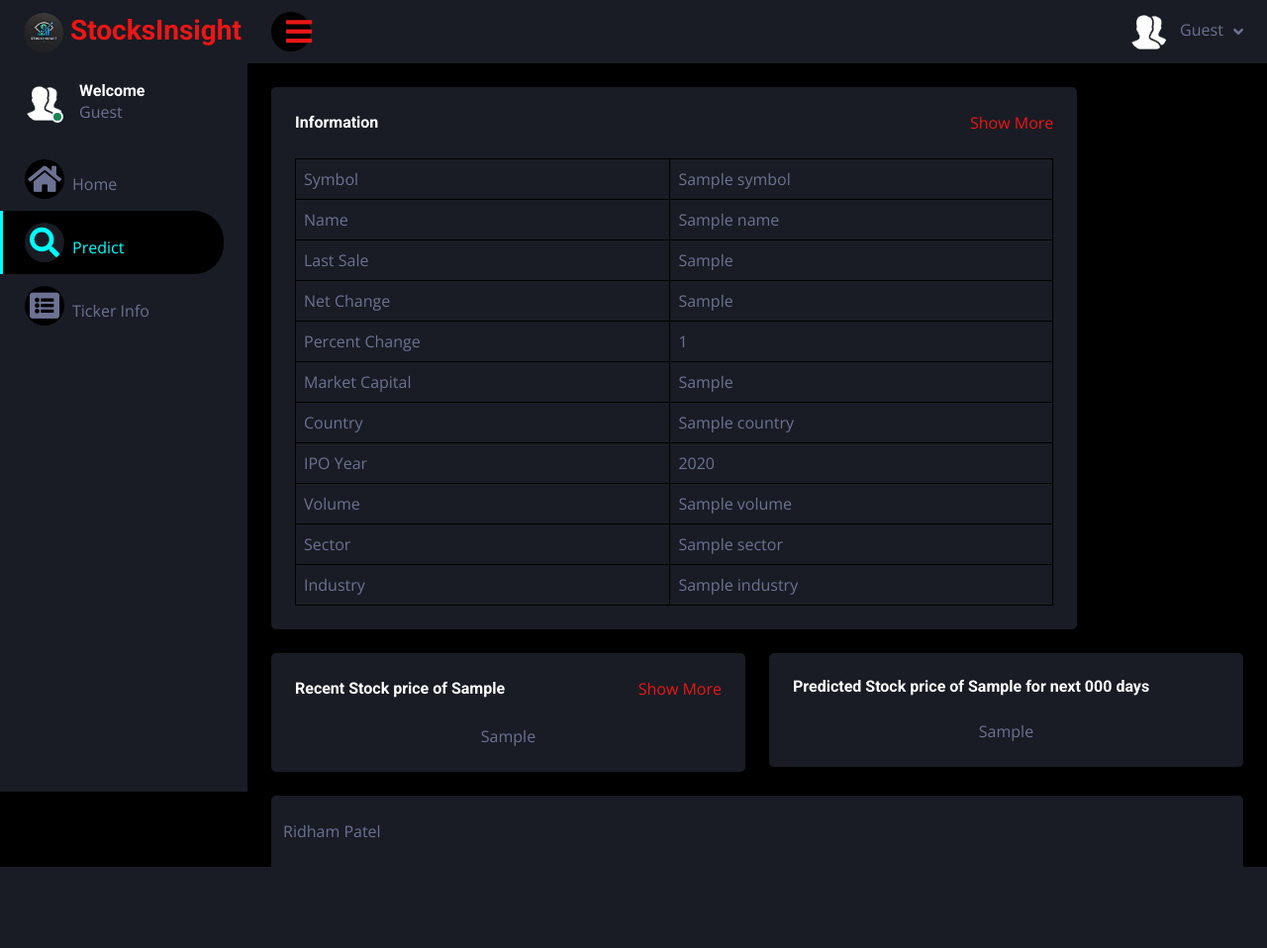
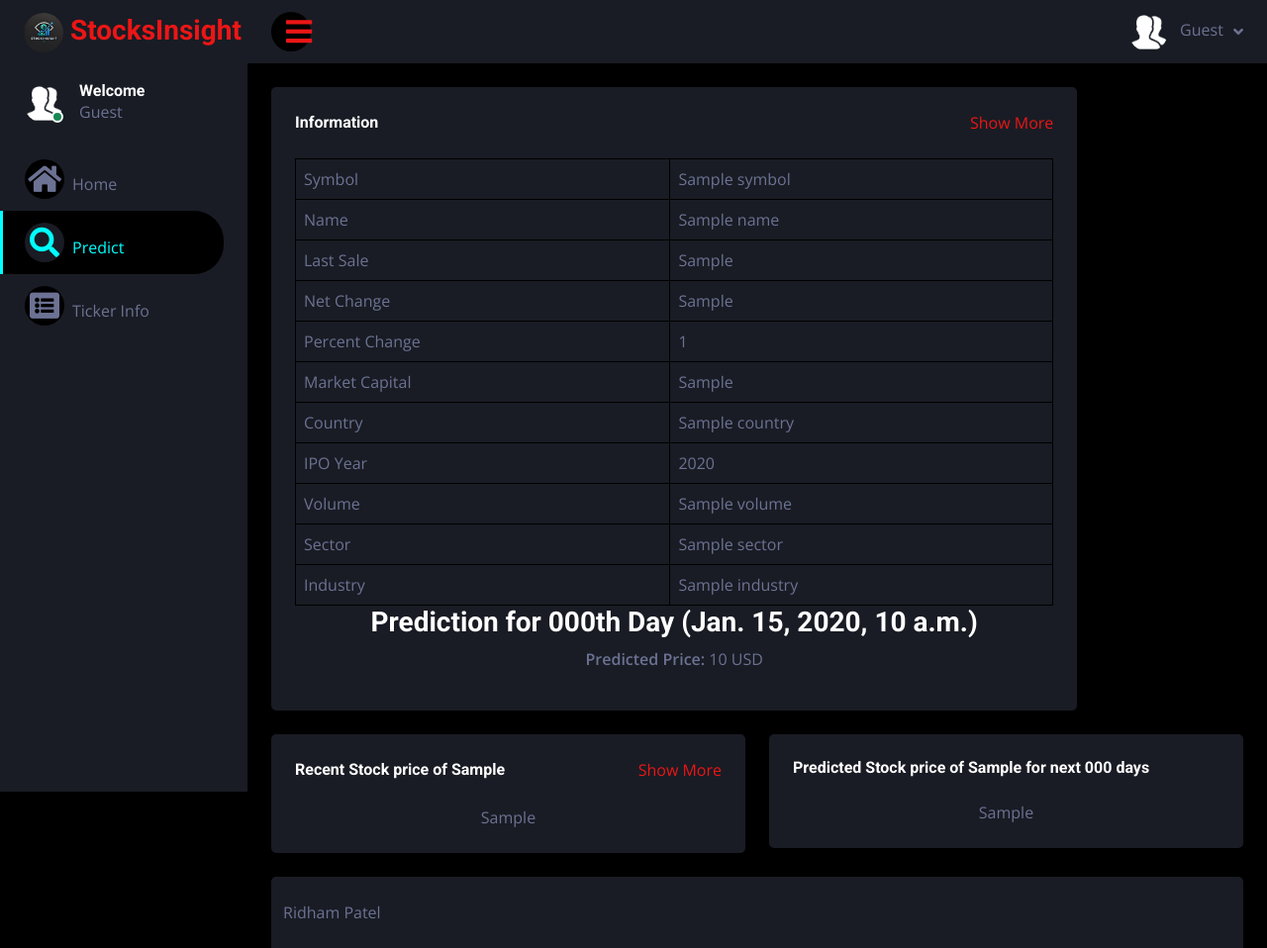
Before and after one commit to ridham44/Stock-market-Prediction-with-Machine-Learning-Django, a Django app: template app/templates/result.html in a window 1280 px wide. Shown: the whole page at 99% size. Before the commit the page ends 876 px from the top, so only its background shows below. Run offline with Django 4.2, Linux system fonts and the light colour scheme; the template is opened without the code that fills it: most values are stand-ins (such as "Sample title", 1, 10 or a date in 2020); some libraries are stand-ins or nearby versions.

Commit message:
Update result.html

```diff
--- a/app/templates/result.html
+++ b/app/templates/result.html
@@ -163,6 +163,8 @@
                                         </tr>
                                     </tbody>
                                 </table>
+                                <h3>Prediction for {{ number_of_days }}th Day ({{ last_prediction_info.Date }})</h3>
+                                <p><b>Predicted Price:</b> {{ last_prediction_info.Price }} USD</p>
                             </div>
                         </div>
                     </div>
@@ -261,7 +263,8 @@
 
         .testimonial-carousel .owl-dot.active {
             background: var(--dark);
-      border-color: #00FFFF;}
+            border-color: #00FFFF;
+        }
     </style>
     <!-- JavaScript Libraries -->
     <script src="https://code.jquery.com/jquery-3.4.1.min.js"></script>
```
Lines whose indentation alone changed are shown as unchanged.
